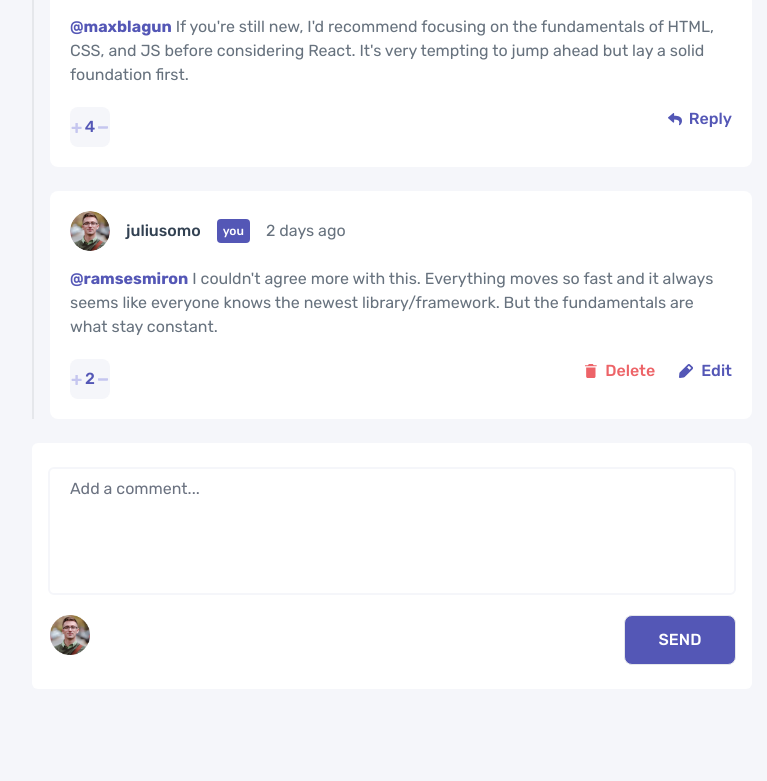
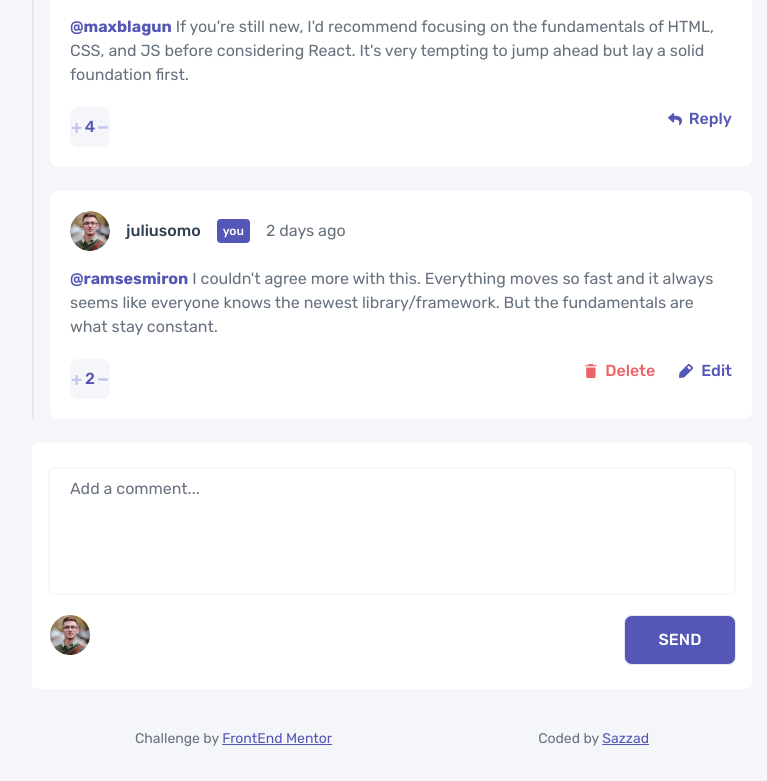
Before and after one commit to sazzad4677/Interactive-comments-section, a React (Create React App) app: page / in a window 1280 px wide. Shown: the part 597-1378 px from the top of the page, without its empty margins (248-1015 px from the left). Before the commit the page ends 1318 px from the top, so only its background shows below. Built offline with nearby package versions, Linux system fonts and the light colour scheme.

Commit message:
footer added

```diff
--- /dev/null
+++ b/src/components/Comments/Footer.js
@@ -0,0 +1,12 @@
+import React from 'react';
+
+const Footer = () => {
+    return (
+        <div className="w-full flex justify-around mt-10 font-mono text-sm">
+            <p className="text-neutral-grayish-blue">Challenge by <a href="https://www.frontendmentor.io/solutions/interactive-comments-section-solution-WyM5FxzOC" className="text-primary-moderate-blue underline">FrontEnd Mentor</a></p>
+            <p className="text-neutral-grayish-blue">Coded by <a href="https://github.com/sazzad4677"  className="text-primary-moderate-blue underline">Sazzad</a></p>
+        </div>
+    );
+};
+
+export default Footer;
--- a/src/pages/MainPage.js
+++ b/src/pages/MainPage.js
@@ -1,5 +1,6 @@
 import React from "react";
 import Comments from "../components/Comments/Comments";
+import Footer from "../components/Comments/Footer";
 import NewComment from "../components/Comments/NewComment";
 import fakeData from "../data/data.json";
 import { useLocalStorage } from "../hooks/useLocalStorage";
@@ -15,11 +16,15 @@ const MainPage = () => {
   // Vote the comments
   const updateVote = (id, score) => {
     let temp = data;
-    const {currentUser} = temp;
+    const { currentUser } = temp;
     temp.comments.forEach((comment) => {
       if (comment.id === id && score === 1 && !currentUser.hasUpVoted) {
         comment.score += 1;
-      } else if (comment.id === id && score === -1 && !currentUser.hasDownVoted) {
+      } else if (
+        comment.id === id &&
+        score === -1 &&
+        !currentUser.hasDownVoted
+      ) {
         comment.score += -1;
       } else if (comment?.replies?.length > 0) {
         findCommentToVote(id, comment.replies, score);
@@ -31,7 +36,7 @@ const MainPage = () => {
   // Find and vote the comments
   const findCommentToVote = (id, replies, score) => {
     let temp = data;
-    const {currentUser} = temp;
+    const { currentUser } = temp;
     replies.forEach((reply) => {
       if (reply.id === id && score === 1 && !currentUser.hasUpVoted) {
         reply.score += 1;
@@ -203,6 +208,7 @@ const MainPage = () => {
   };
 
   return (
+    <div>
       <main className="relative flex flex-wrap place-content-center gap-6 font-mono antialiased md:w-128">
         <Comments
           data={data}
@@ -215,6 +221,8 @@ const MainPage = () => {
         />
         <NewComment data={data} setData={setData} newComment={newComment} />
       </main>
+      <Footer />
+    </div>
   );
 };
 
```
Lines whose indentation alone changed are shown as unchanged.
